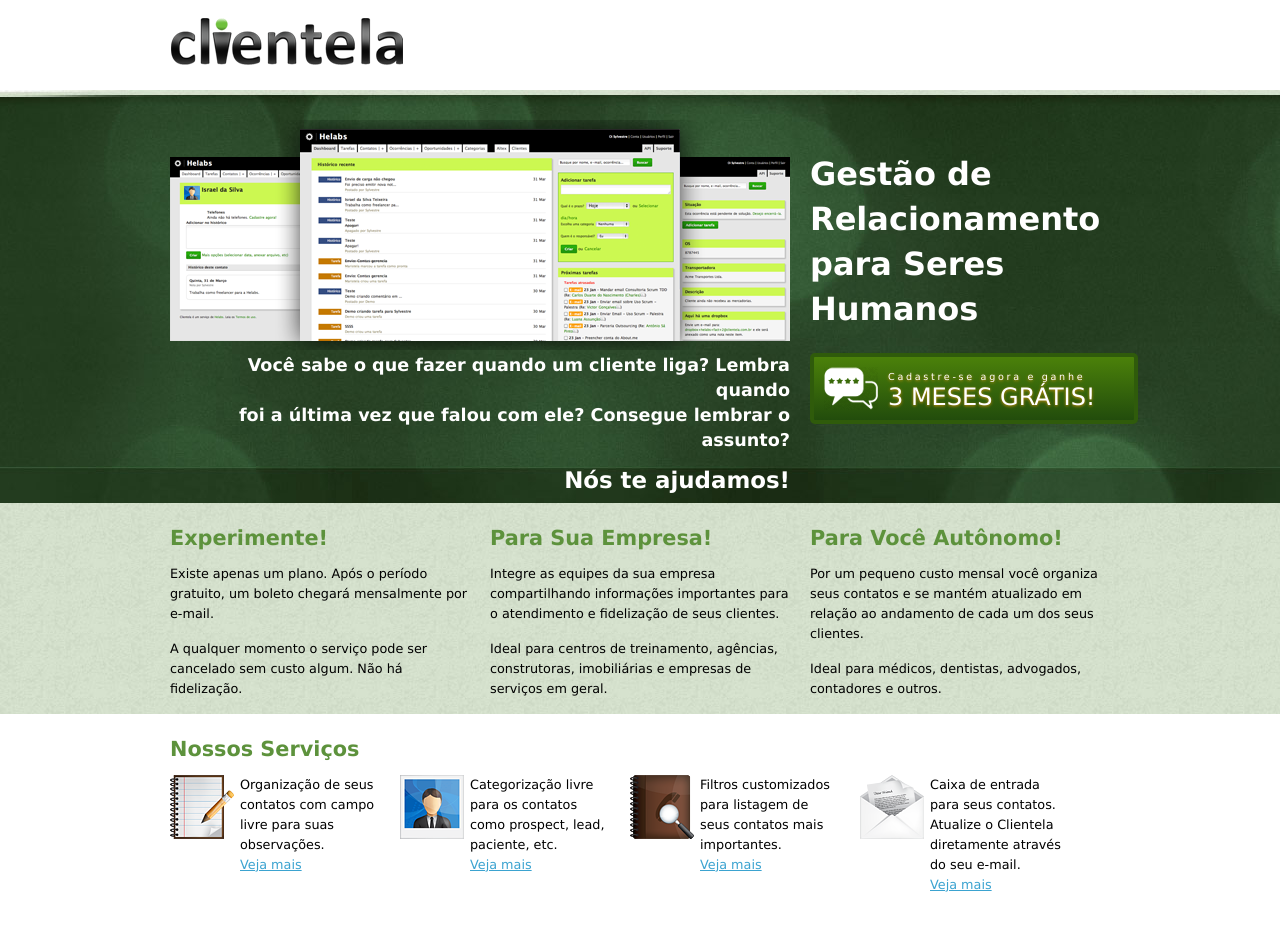
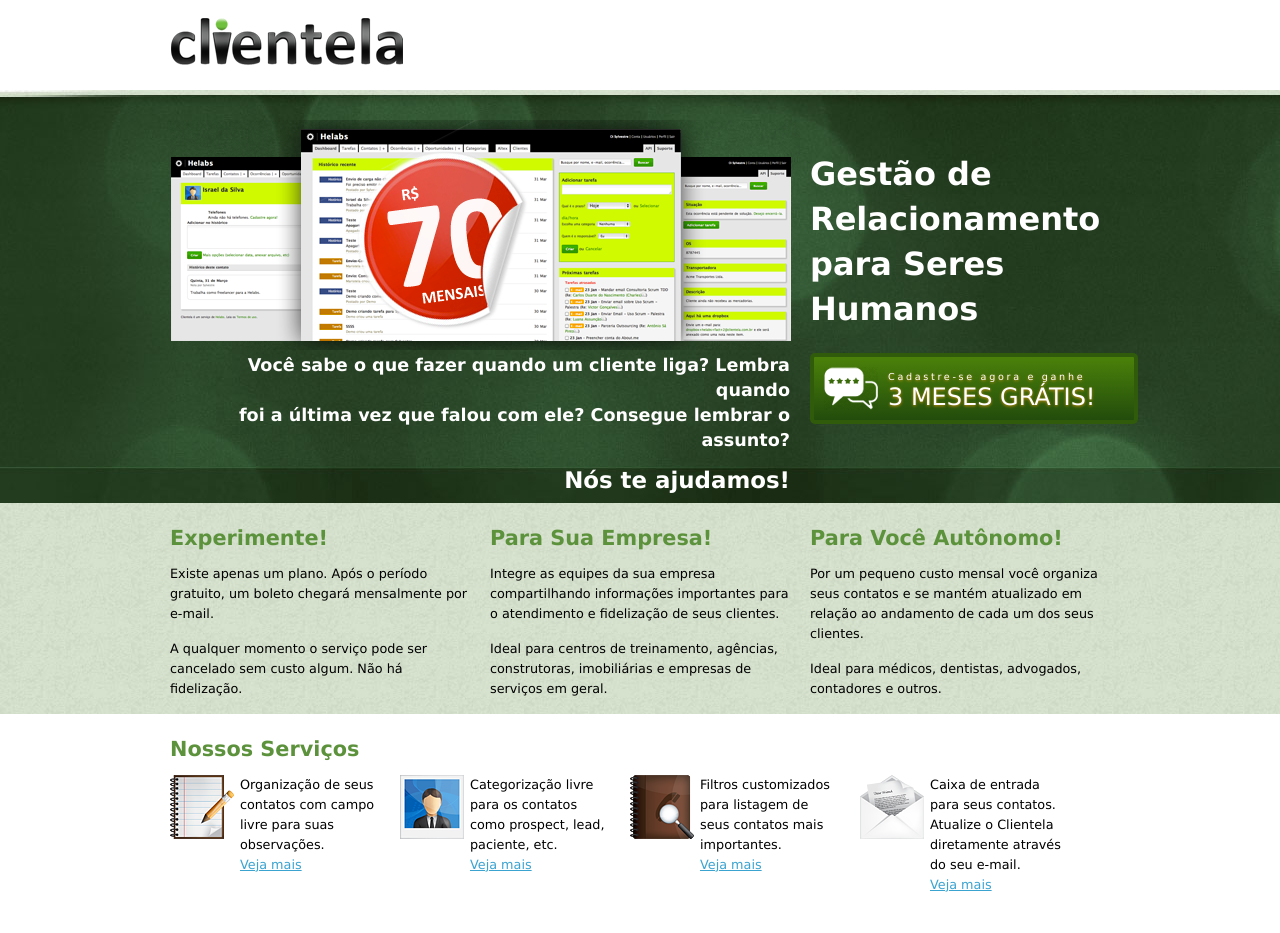
Before and after one commit to mergulhao/site-clientela, a Jekyll site: the page built from index.html, in a window 1280 px wide. Shown: the top 933 px of the page. Built offline with Jekyll 4.4.1, drawn with Linux system fonts in a browser that asks for light colours; nearby versions of some CDN libraries.

Commit message:
add price to site

```diff
--- a/index.html
+++ b/index.html
@@ -5,7 +5,7 @@
 <div id="banner">
   <div class="container_12">
     <div class="grid_8">
-      <img alt="Screenshot" src="/images/home_screenshot_3_windows.png" />
+      <img alt="Screenshot" src="/images/home_screenshot_3_windows_price.png" />
     </div>
 
     <div class="grid_4">
```
Also changed, not shown: images/home_screenshot_3_windows_price.png (added).
